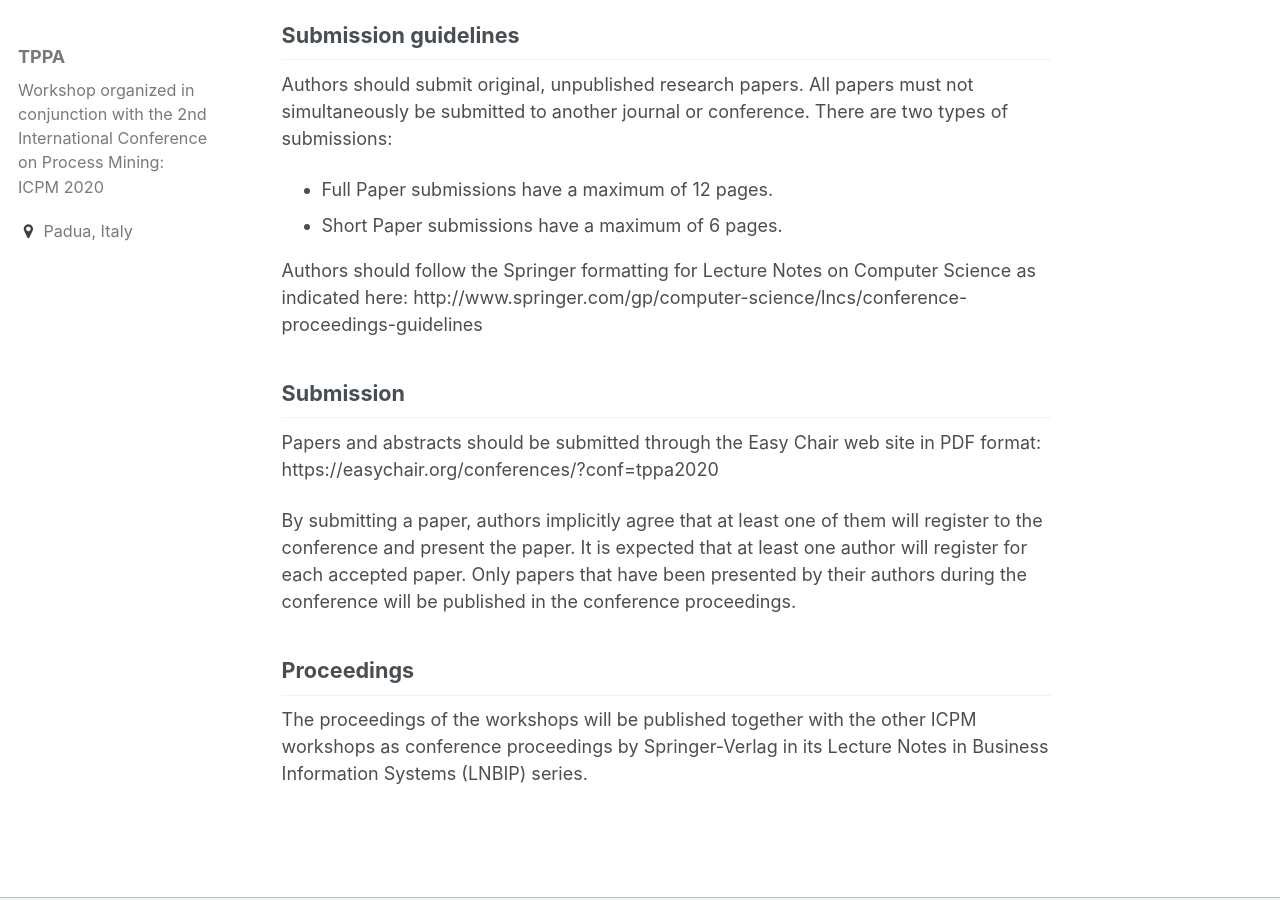
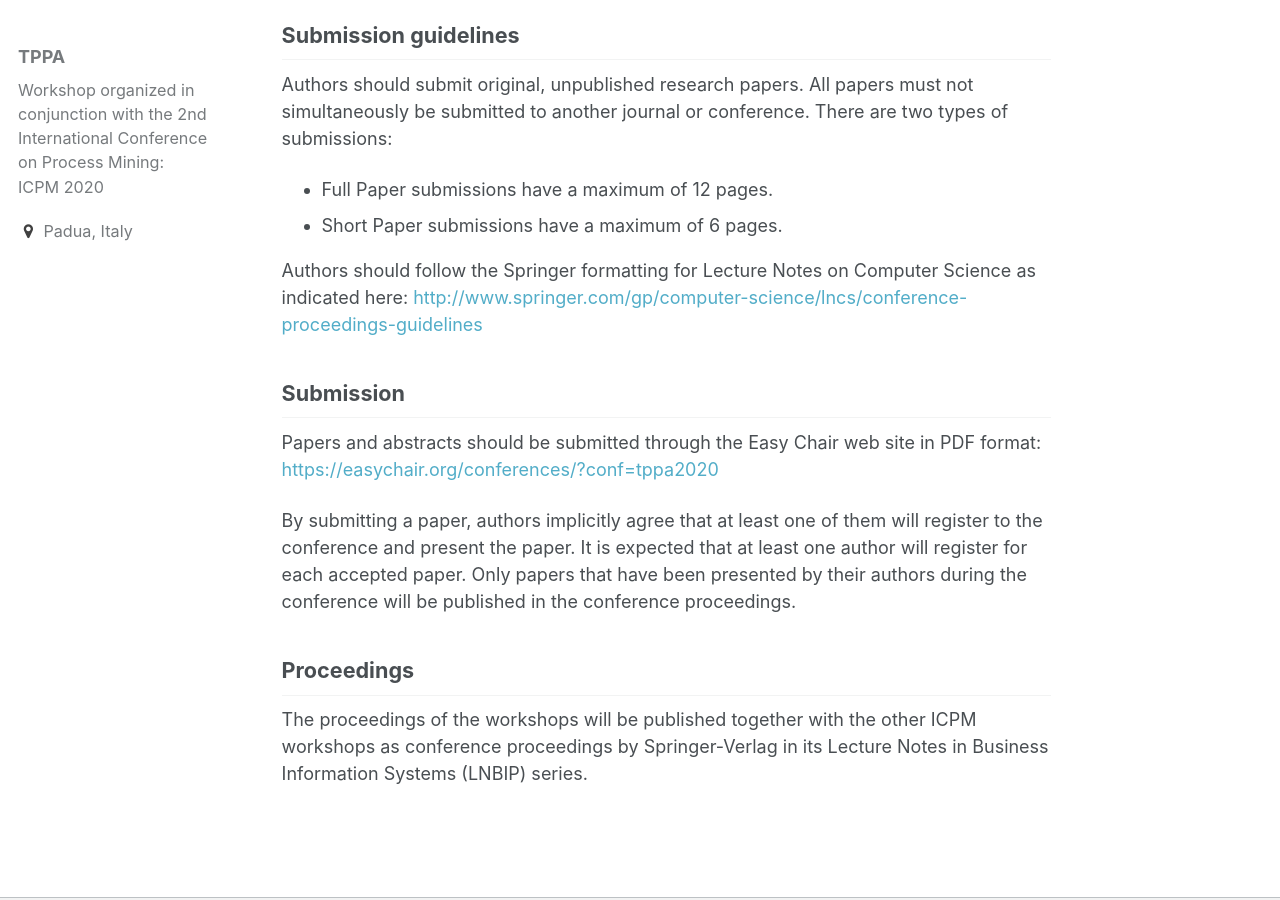
Before and after one commit to academicpages/events, a Jekyll site: the page built from _pages/submission.md, in a window 1280 px wide and 900 px high, scrolled down 501 px. Built offline with Jekyll 4.4.1, drawn with Linux system fonts in a browser that asks for light colours; part of the change alters nothing that is shown.

```diff
--- a/_pages/submission.md
+++ b/_pages/submission.md
@@ -21,11 +21,11 @@ Authors should submit original, unpublished research papers. All papers must not
 * Short Paper submissions have a maximum of 6 pages.
 
 Authors should follow the Springer formatting for Lecture Notes on Computer Science as indicated here:
-http://www.springer.com/gp/computer-science/lncs/conference-proceedings-guidelines
+[http://www.springer.com/gp/computer-science/lncs/conference-proceedings-guidelines](http://www.springer.com/gp/computer-science/lncs/conference-proceedings-guidelines)
 
 ## Submission
 Papers and abstracts should be submitted through the Easy Chair web site in PDF format:
-https://easychair.org/conferences/?conf=tppa2020
+[https://easychair.org/conferences/?conf=tppa2020](https://easychair.org/conferences/?conf=tppa2020)
 
 By submitting a paper, authors implicitly agree that at least one of them will register to the conference and present the paper. It is expected that at least one author will register for each accepted paper. Only papers that have been presented by their authors during the conference will be published in the conference proceedings.
 
```
